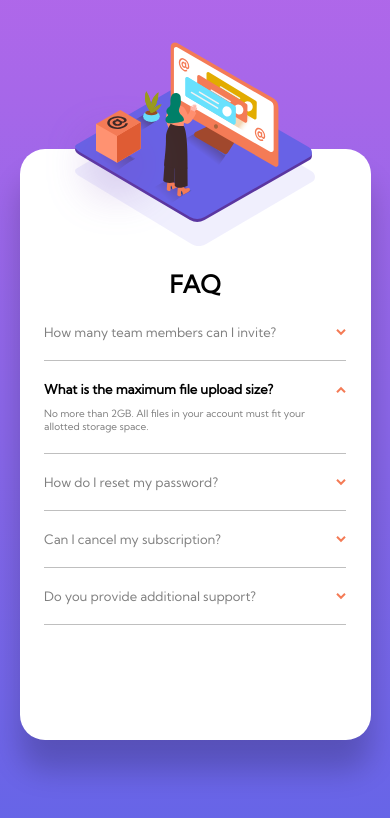
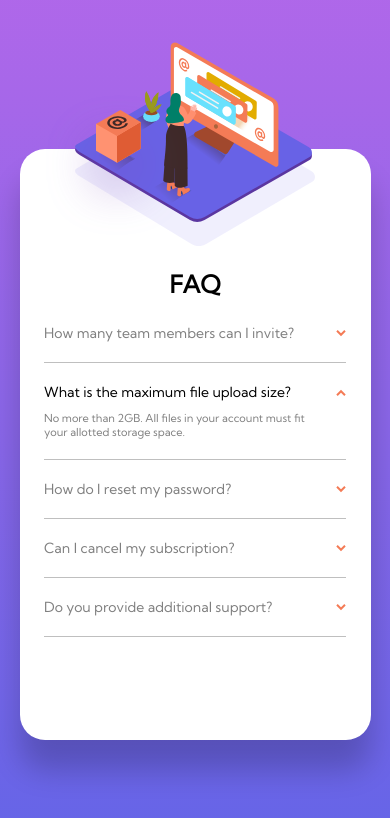
Before and after one commit to dlfigueira-frontendmentor/faq-accordion-card, an Angular app: page / in a window 390 px wide. Shown: the top 818 px of the page. Built offline with nearby package versions, Linux system fonts and the light colour scheme.

Commit message:
Adjusted font-size for really small screens

```diff
--- a/src/app/app.component.css
+++ b/src/app/app.component.css
@@ -12,18 +12,6 @@
   height: 100%;
   width: 100%;
   background-image: linear-gradient(hsl(273, 75%, 66%), hsl(240, 73%, 65%));
-}
-
-.faq-accordion-card {
-  display: flex;
-  flex-direction: column;
-  position: relative;
-  height: 70%;
-  width: 90%;
-  top: calc(5% - 15% + 107px);
-  box-shadow: 0 30px 30px rgba(0, 0, 0, 0.2);
-  border-radius: 25px;
-  background: white;
 }
 
 .faq-accordion-card__illustration-background {
@@ -71,12 +59,6 @@
   border-bottom: 1px solid rgba(0, 0, 0, 0.25);
 }
 
-.faq-accordion-card__faq-question {
-  margin: 0;
-  font-size: 13px;
-  font-weight: lighter;
-}
-
 .faq-accordion-card__faq-question--selected {
   color: black;
   font-weight: bold;
@@ -93,9 +75,70 @@
   transform: rotate(180deg);
 }
 
-.faq-accordion-card__faq-answer {
-  margin: 10px 15px 0 0;
-  font-size: 10px;
-  width: 100%;
-  transition: ease-in-out 200ms;
+/* Devices up to 576px */
+@media (max-width: 576px) {
+  .faq-accordion-card {
+    display: flex;
+    flex-direction: column;
+    position: relative;
+    height: 70%;
+    width: 90%;
+    top: calc(5% - 15% + 107px);
+    box-shadow: 0 30px 30px rgba(0, 0, 0, 0.2);
+    border-radius: 25px;
+    background: white;
+  }
+
+  .faq-accordion-card__faq-question {
+    margin: 0;
+    font-size: 12px;
+    font-weight: lighter;
+  }
+
+  .faq-accordion-card__faq-answer {
+    margin: 10px 15px 0 0;
+    font-size: 10px;
+    width: 100%;
+  }
 }
+
+/* Devices from 321px */
+@media (min-width: 321px) {
+  .faq-accordion-card__faq-question {
+    margin: 0;
+    font-size: 14px;
+    font-weight: lighter;
+  }
+
+  .faq-accordion-card__faq-answer {
+    margin: 10px 15px 0 0;
+    font-size: 11px;
+    width: 100%;
+  }
+}
+
+/*
+@media (min-width: 577px) {
+  .faq-accordion-card {
+    display: flex;
+    flex-direction: column;
+    position: relative;
+    height: 70%;
+    width: 90%;
+    box-shadow: 0 30px 30px rgba(0, 0, 0, 0.2);
+    border-radius: 25px;
+    background: white;
+  }
+
+  .faq-accordion-card__faq-question {
+    margin: 0;
+    font-size: 14px;
+    font-weight: lighter;
+  }
+
+  .faq-accordion-card__faq-answer {
+    margin: 10px 15px 0 0;
+    font-size: 11px;
+    width: 100%;
+  }
+}*/
```
